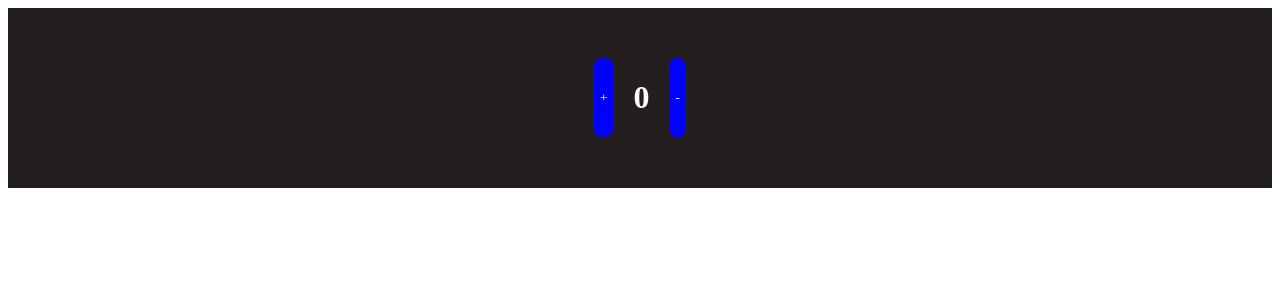
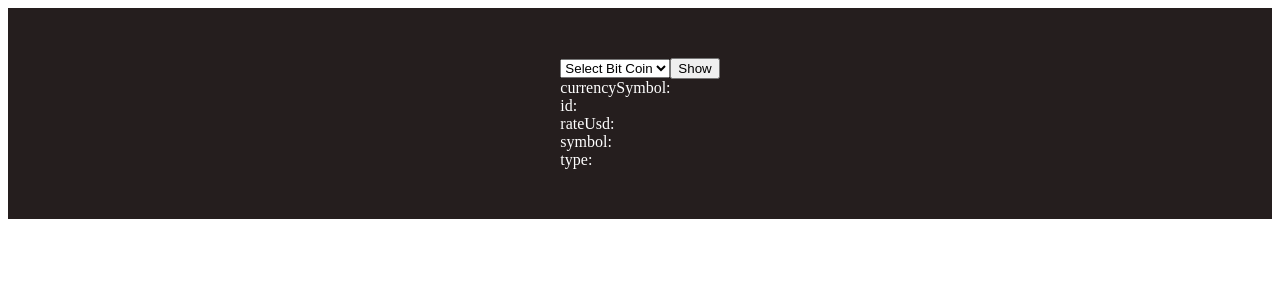
Before and after one commit to jivan9822/Reach-Js-FunctionUp, a React (Create React App) app: page / in a window 1280 px wide. Shown: the top 300 px of the page. Built offline with nearby package versions, Linux system fonts and the light colour scheme.

Commit message:
currency symbal

```diff
--- a/package.json
+++ b/package.json
@@ -6,6 +6,7 @@
     "@testing-library/jest-dom": "^5.16.5",
     "@testing-library/react": "^13.4.0",
     "@testing-library/user-event": "^13.5.0",
+    "axios": "^1.2.2",
     "react": "^18.2.0",
     "react-dom": "^18.2.0",
     "react-scripts": "5.0.1",
--- a/src/InputForm.jsx
+++ b/src/InputForm.jsx
@@ -1,26 +1,47 @@
 import '../src/style.css';
 import { useState } from 'react';
+import axios from 'axios';
 
 const InputForm = () => {
-  const [num, setNum] = useState(0);
+  const [num, setNum] = useState('');
+  const [currency, setCurrency] = useState({});
+  const onChangeHandler = (e) => {
+    setNum(e.target.value);
+  };
+  const onClickHandler = async (e) => {
+    e.preventDefault();
+    const data = await axios.get('https://api.coincap.io/v2/rates');
+    const curr = data.data.data.filter((each) => each.symbol === num);
+    setCurrency(curr[0]);
+  };
+  console.log(currency);
   return (
     <div>
-      <div className='new-inc'>
-        <button
-          className='btn'
-          onClick={(old) => setNum(num + 1)}
-          type='submit'
-        >
-          +
-        </button>
-        <h1>{num}</h1>
-        <button
-          className='btn'
-          onClick={(old) => setNum(num - 1)}
-          type='submit'
-        >
-          -
-        </button>
+      <select onChange={onChangeHandler}>
+        <option>Select Bit Coin</option>
+        <option value='INR'>INR</option>
+        <option value='USD'>USD</option>
+        <option value='BTC'>BTC</option>
+        <option value='ETH'>ETH</option>
+        <option value='SGD'>SGD</option>
+      </select>
+      <button onClick={onClickHandler}>Show</button>
+      <div>
+        <div>
+          currencySymbol: <span>{currency.currencySymbol}</span>
+        </div>
+        <div>
+          id: <span>{currency.id}</span>
+        </div>
+        <div>
+          rateUsd: <span>{currency.rateUsd}</span>
+        </div>
+        <div>
+          symbol: <span>{currency.symbol}</span>
+        </div>
+        <div>
+          type: <span>{currency.type}</span>
+        </div>
       </div>
     </div>
   );
```
Also changed, not shown: 1 other file (tests, documents, lock files or other folders).
